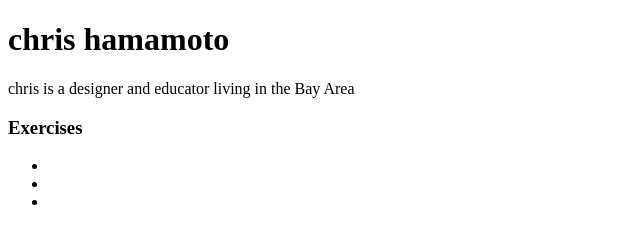
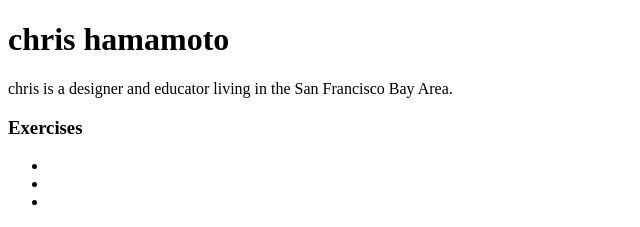
Before and after one commit to chris-at-cca/spring2017-interactive1, a plain HTML site: page index.html in a window 1280 px wide. Shown: the top 227 px of the page, 0-640 px from the left. Drawn offline with Linux system fonts and the light colour scheme.

Commit message:
Adding a period.

```diff
--- a/index.html
+++ b/index.html
@@ -10,7 +10,7 @@
 <body>
   <div class="main">
     <h1>chris hamamoto</h1>
-    <p>chris is a designer and educator living in the Bay Area</p>
+    <p>chris is a designer and educator living in the San Francisco Bay Area.</p>
     <div id="exercises">
       <h3>Exercises</h3>
       <ul>
```
